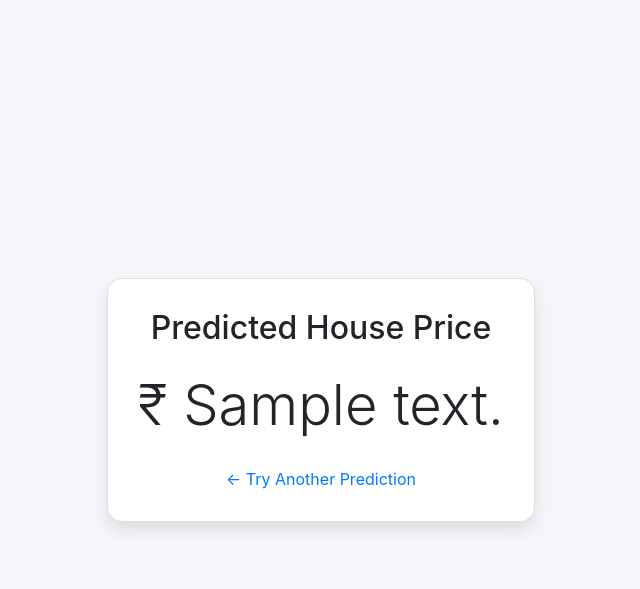
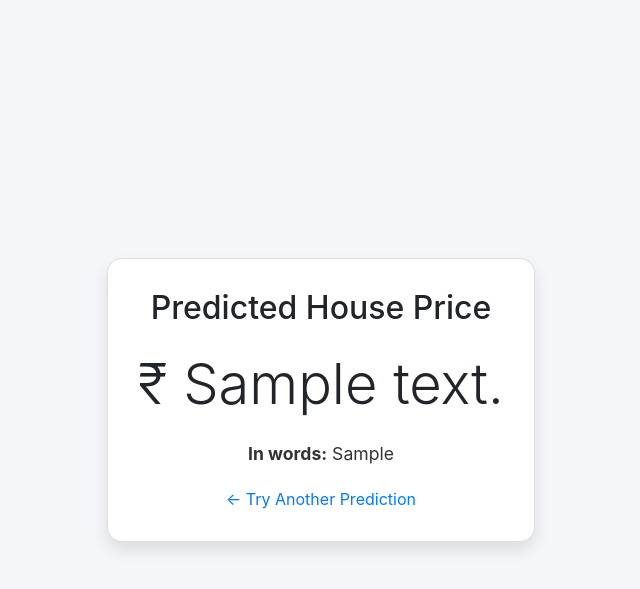
Before and after one commit to Parthmore927/Python---Copy, a Flask app: template templates/result.html in a window 1280 px wide. Shown: the top 589 px of the page, without its empty margins (319-959 px from the left). Run offline with Flask 3, Linux system fonts and the light colour scheme; the template is opened without the code that fills it: most values are stand-ins (such as "Sample title", 1, 10 or a date in 2020); some libraries are stand-ins or nearby versions.

Commit message:
Update result.html

```diff
--- a/templates/result.html
+++ b/templates/result.html
@@ -22,13 +22,19 @@
             display: block;
             text-align: center;
         }
+        .words {
+            margin-top: 15px;
+            font-size: 1.1rem;
+            color: #333;
+        }
     </style>
 </head>
 <body>
     <div class="card text-center">
         <h2 class="mb-4">Predicted House Price</h2>
         <h1 class="display-4">₹ {{ prediction_text }}</h1>
+        <div class="words"><b>In words:</b> {{ prediction_words }}</div>
         <a class="back-link" href="/">← Try Another Prediction</a>
     </div>
-</body>
+    </body>
 </html>
```
